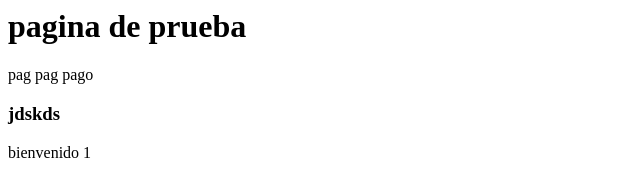
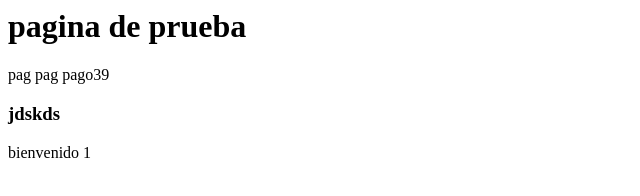
Before and after one commit to jairojose41/desarrollo-web, a plain HTML site: page paginas/index.html in a window 1280 px wide. Shown: the full height of the page, 0-640 px from the left. Drawn offline with Linux system fonts and the light colour scheme.

Commit message:
acutalizacion en desarrollo

```diff
--- a/paginas/index.html
+++ b/paginas/index.html
@@ -1,4 +1,4 @@
 <h1>pagina de prueba</h1>
-<p>pag pag pago</p>
+<p>pag pag pago39</p>
 <h3>jdskds</h3>
 <p>bienvenido 1</p>
```
